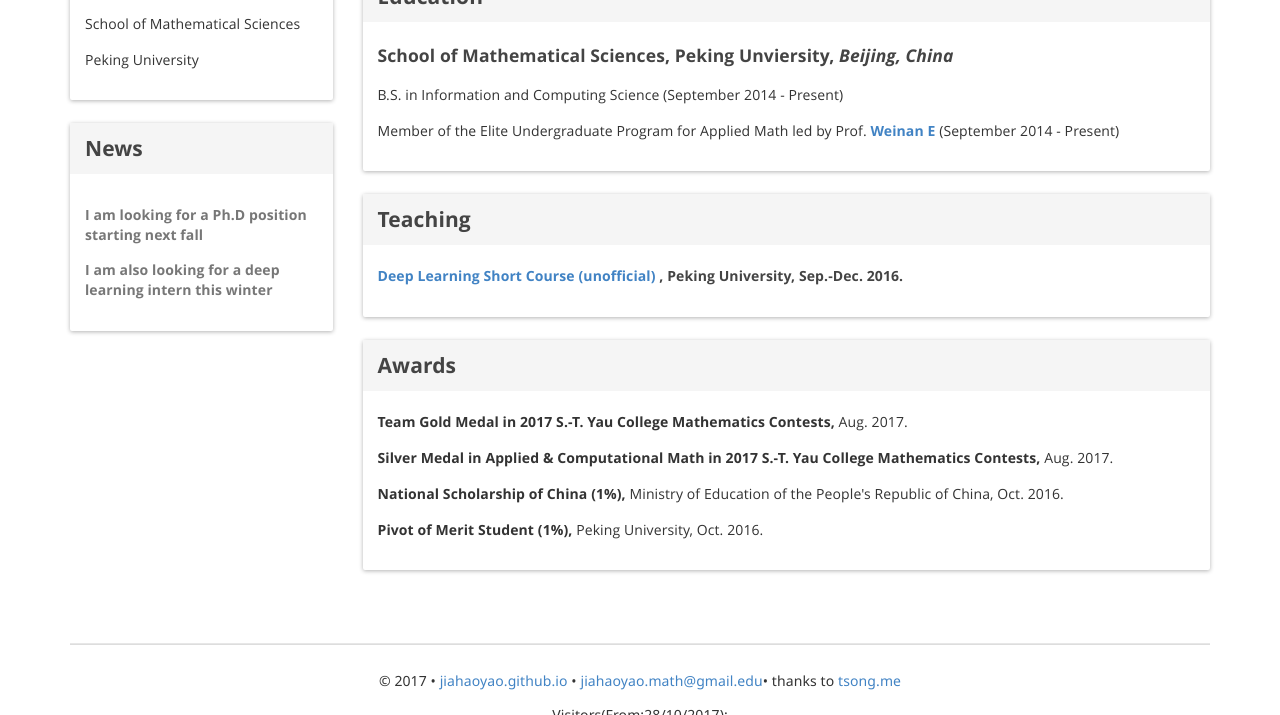
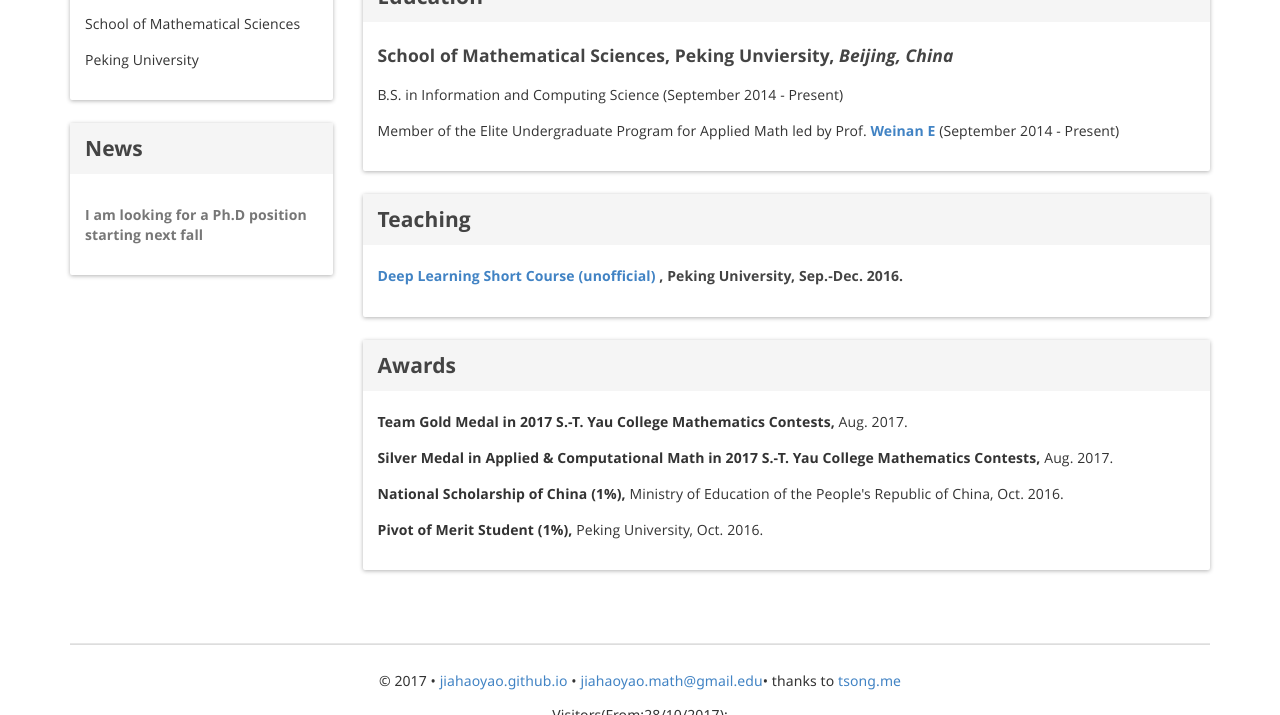
Before and after one commit to JiahaoYao/jiahaoyao.github.io, a Jekyll site: the page built from index.html, in a window 1280 px wide and 900 px high, scrolled down 411 px, cut to the strip 0-715 px from the top of the window. Built offline with Jekyll 4.4.1, drawn with Linux system fonts in a browser that asks for light colours; nearby versions of some CDN libraries; some web fonts are replaced.

Commit message:
remove intern

```diff
--- a/_includes/information.html
+++ b/_includes/information.html
@@ -18,7 +18,6 @@
     </div>
     <div class="panel-body" >
           <h6 style="line-height: 140%;">I am looking for a Ph.D position starting next fall </h6>
-          <h6 style="line-height: 140%;">I am also looking for a deep learning intern this winter </h6>
 
     </div>
 </div>
```
